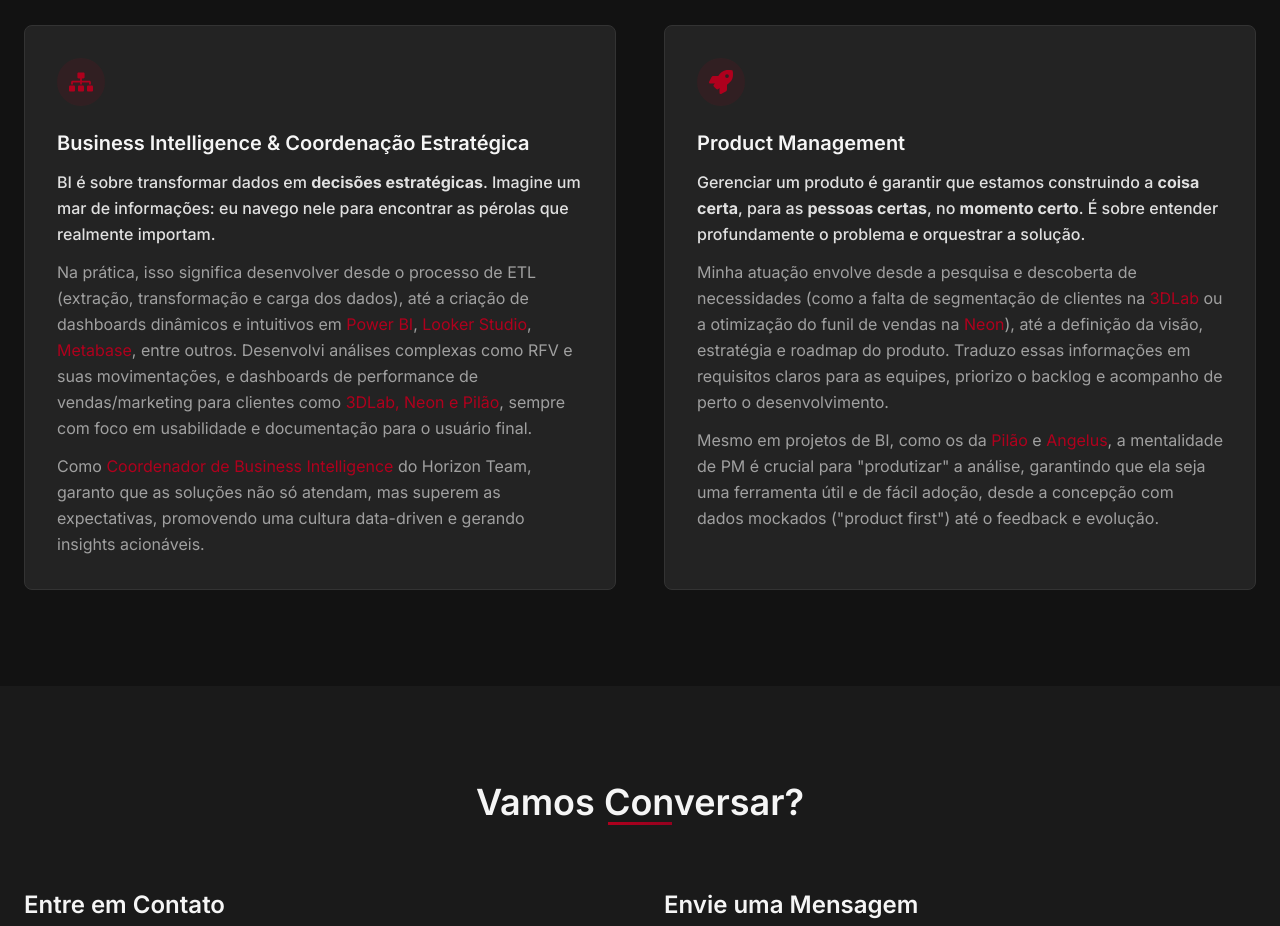
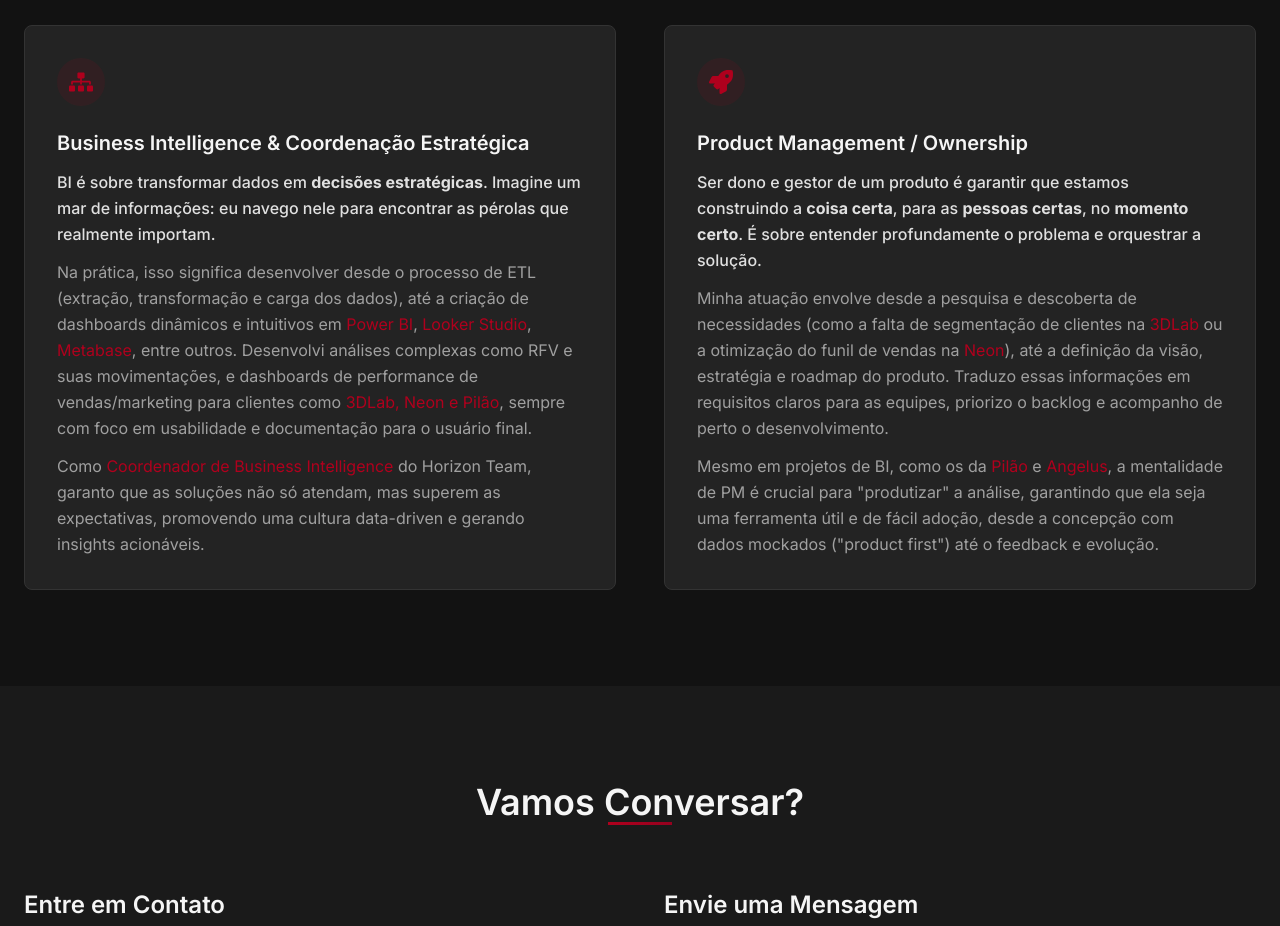
Before and after one commit to SergioJrdms/SjPortfolio, a React (Create React App) app: page / in a window 1280 px wide. Shown: the part 5540-6466 px from the top of the page. Built offline with nearby package versions, Linux system fonts and the light colour scheme.

Commit message:
Update WhatIDo.jsx

```diff
--- a/src/components/WhatIDo.jsx
+++ b/src/components/WhatIDo.jsx
@@ -43,10 +43,10 @@
 
                     <ServiceBlock
                         icon={<FaRocket />}
-                        title="Product Management"
+                        title="Product Management / Ownership"
                     >
                          <p className="font-medium text-text-primary/90">
-                            Gerenciar um produto é garantir que estamos construindo a <span className="font-bold">coisa certa</span>, para as <span className="font-bold">pessoas certas</span>, no <span className="font-bold">momento certo</span>. É sobre entender profundamente o problema e orquestrar a solução.
+                            Ser dono e gestor de um produto é garantir que estamos construindo a <span className="font-bold">coisa certa</span>, para as <span className="font-bold">pessoas certas</span>, no <span className="font-bold">momento certo</span>. É sobre entender profundamente o problema e orquestrar a solução.
                         </p>
                         <p>
                            Minha atuação envolve desde a pesquisa e descoberta de necessidades (como a falta de segmentação de clientes na <span className="text-accent">3DLab</span> ou a otimização do funil de vendas na <span className="text-accent">Neon</span>), até a definição da visão, estratégia e roadmap do produto. Traduzo essas informações em requisitos claros para as equipes, priorizo o backlog e acompanho de perto o desenvolvimento.
```
